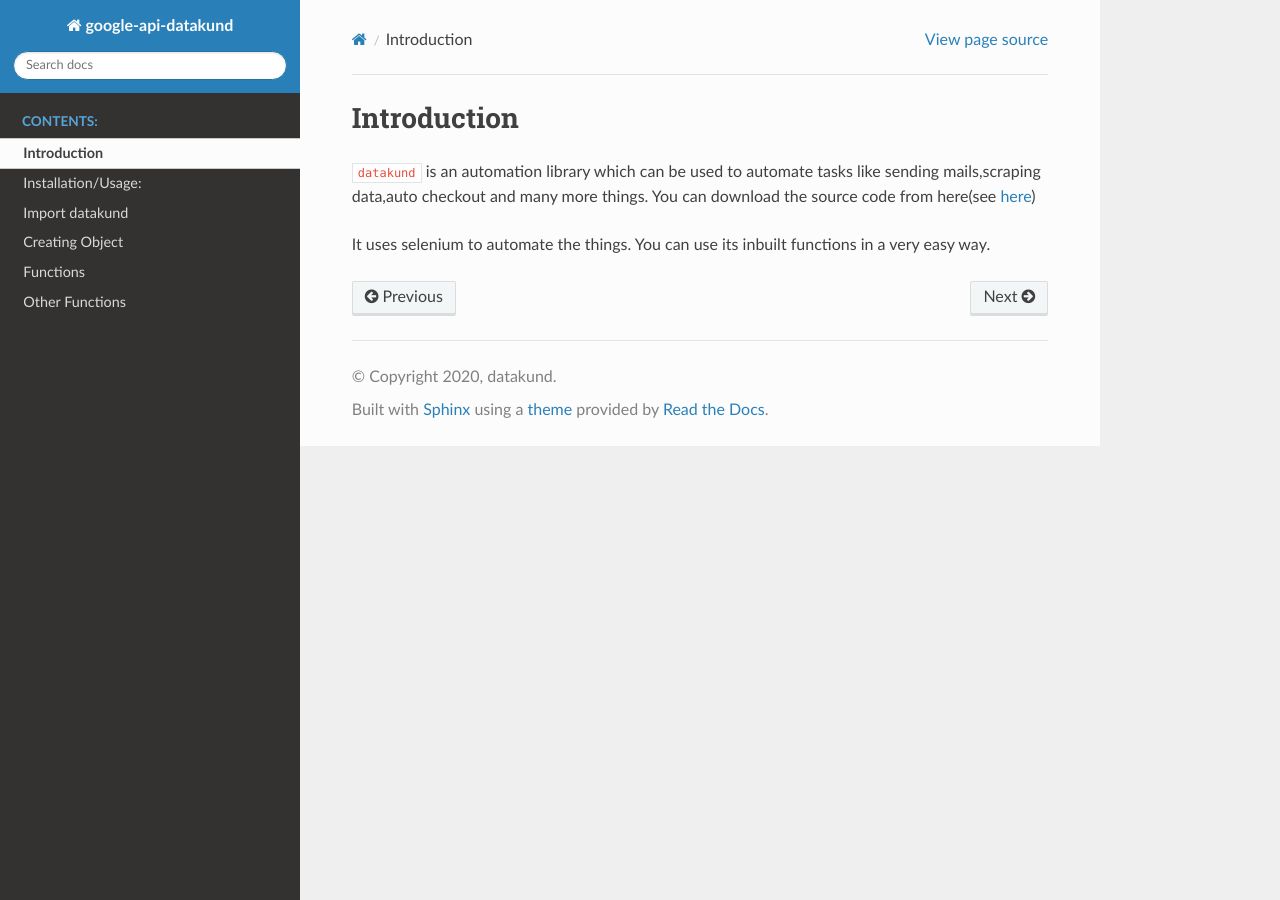
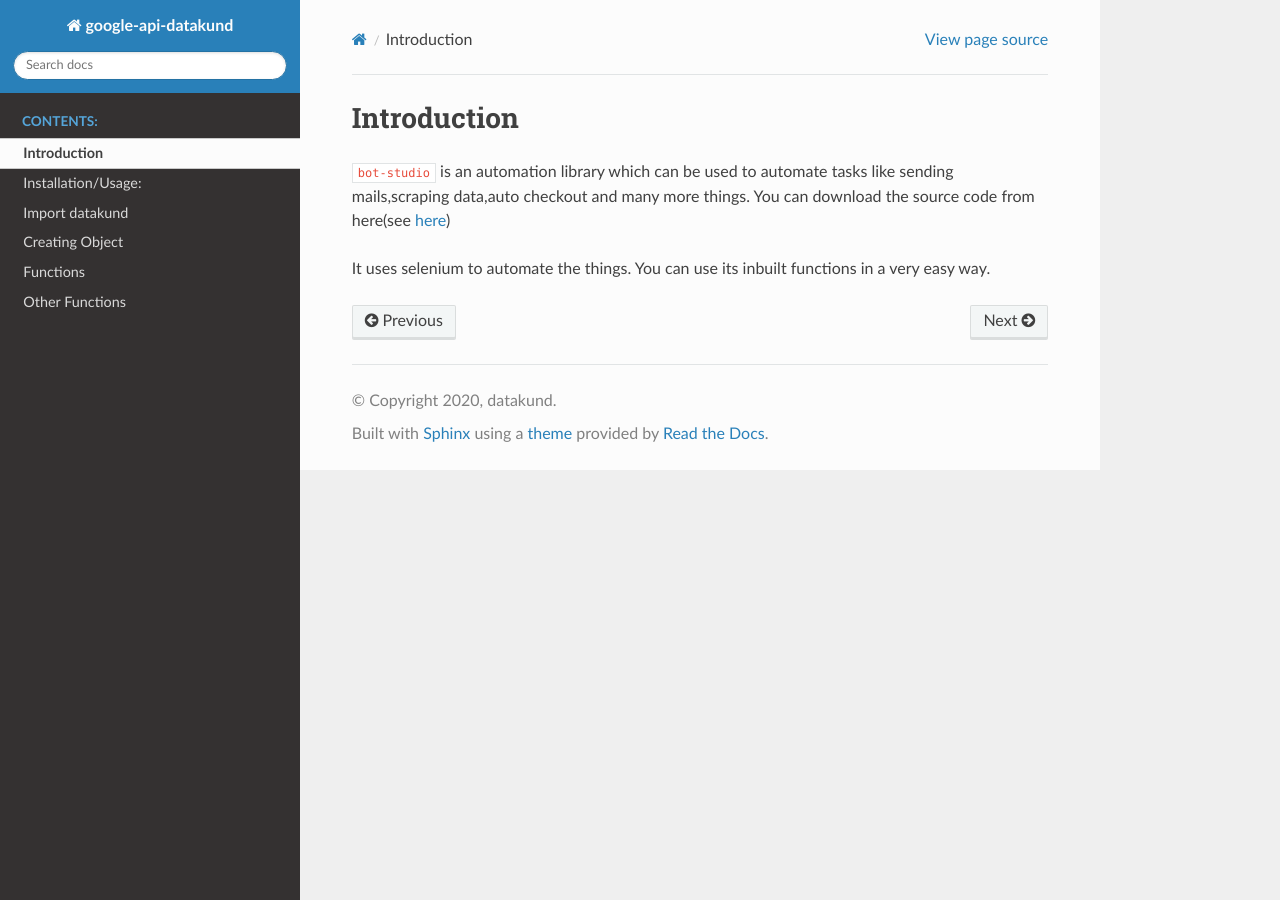
Before and after one commit to datakund/google-api-datakund, a Sphinx documentation site: the page built from Docs/source/intro.rst, in a window 1280 px wide. Built offline with Sphinx 7.4.7 and the Read the Docs theme 2.0.0, drawn with Linux system fonts in a browser that asks for light colours.

Commit message:
Update intro.rst

```diff
--- a/Docs/source/intro.rst
+++ b/Docs/source/intro.rst
@@ -1,6 +1,6 @@
 Introduction
 ***************************
 
-``datakund`` is an automation library which can be used to automate tasks like sending mails,scraping data,auto checkout and many more things. You can download the source code from here(see `here <https://github.com/datakund/google-api-datakund>`_)
+``bot-studio`` is an automation library which can be used to automate tasks like sending mails,scraping data,auto checkout and many more things. You can download the source code from here(see `here <https://github.com/datakund/google-api-datakund>`_)
 
 It uses selenium to automate the things. You can use its inbuilt functions in a very easy way.
```
